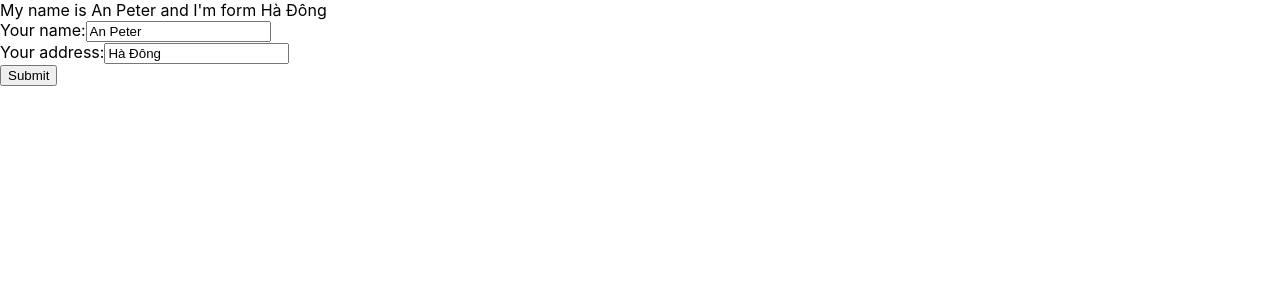
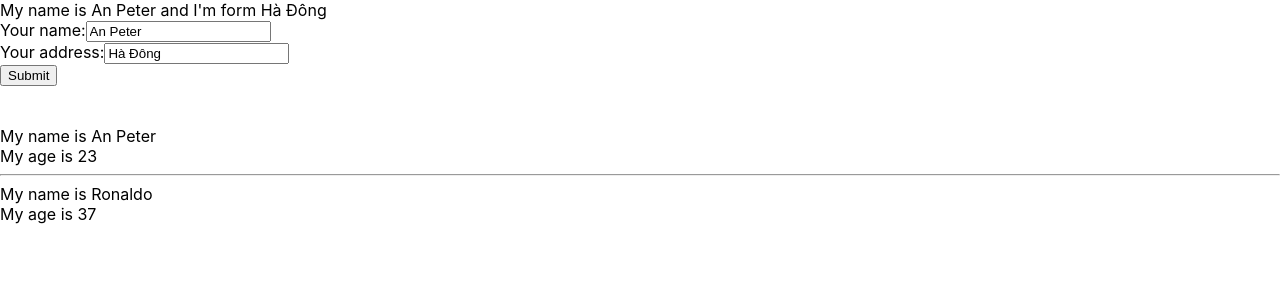
Before and after one commit to ankt212/learn-reactjs, a React (Create React App) app in the folder demo/: page / in a window 1280 px wide. Shown: the top 300 px of the page. Built offline with nearby package versions, Linux system fonts and the light colour scheme.

Commit message:
update video 23

```diff
--- /dev/null
+++ b/demo/src/components/DisplayInfo.js
@@ -0,0 +1,16 @@
+import React from "react";
+
+class DisplayInfo extends React.Component {
+  render() {
+    // props => viết tắt properties
+    const { name, age } = this.props;
+    return (
+      <div>
+        <div>My name is {name}</div>
+        <div>My age is {age}</div>
+      </div>
+    );
+  }
+}
+
+export default DisplayInfo;
--- a/demo/src/components/MyComponent.js
+++ b/demo/src/components/MyComponent.js
@@ -1,6 +1,7 @@
 // class component
 // function component
 import React from "react";
+import DisplayInfo from "./DisplayInfo";
 import UserInfo from "./UserInfo";
 
 class MyComponent extends React.Component {
@@ -8,6 +9,11 @@ class MyComponent extends React.Component {
     return (
       <div>
         <UserInfo />
+        <br />
+        <br />
+        <DisplayInfo name="An Peter" age="23" />
+        <hr />
+        <DisplayInfo name="Ronaldo" age="37" />
       </div>
     );
   }
```
